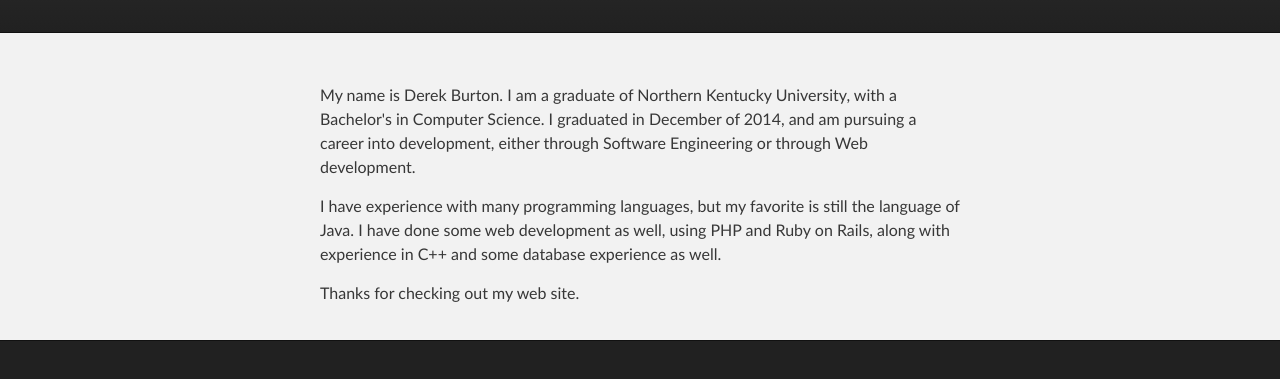
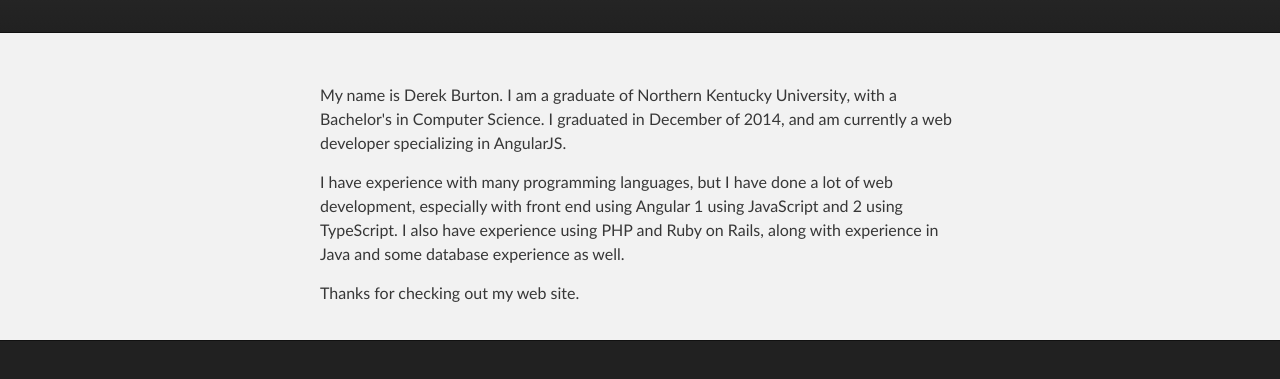
Before and after one commit to derekburton/derekburton.github.io, a plain HTML site: page index.html in a window 1280 px wide. Shown: the part 177-556 px from the top of the page. Drawn offline with Linux system fonts and the light colour scheme.

Commit message:
Update index.html
Updated

```diff
--- a/index.html
+++ b/index.html
@@ -26,9 +26,9 @@
     <!-- MAIN CONTENT -->
     <div id="main_content_wrap" class="outer">
       <section id="main_content" class="inner">
-        <p>My name is Derek Burton. I am a graduate of Northern Kentucky University, with a Bachelor's in Computer Science. I graduated in December of 2014, and am pursuing a career into development, either through Software Engineering or through Web development.  </p>
+        <p>My name is Derek Burton. I am a graduate of Northern Kentucky University, with a Bachelor's in Computer Science. I graduated in December of 2014, and am currently a web developer specializing in AngularJS.  </p>
 
-<p>I have experience with many programming languages, but my favorite is still the language of Java. I have done some web development as well, using PHP and Ruby on Rails, along with experience in C++ and some database experience as well.</p>
+<p>I have experience with many programming languages, but I have done a lot of web development, especially with front end using Angular 1 using JavaScript and 2 using TypeScript. I also have experience using PHP and Ruby on Rails, along with experience in Java and some database experience as well.</p>
 
 <p>Thanks for checking out my web site.</p>
       </section>
```
